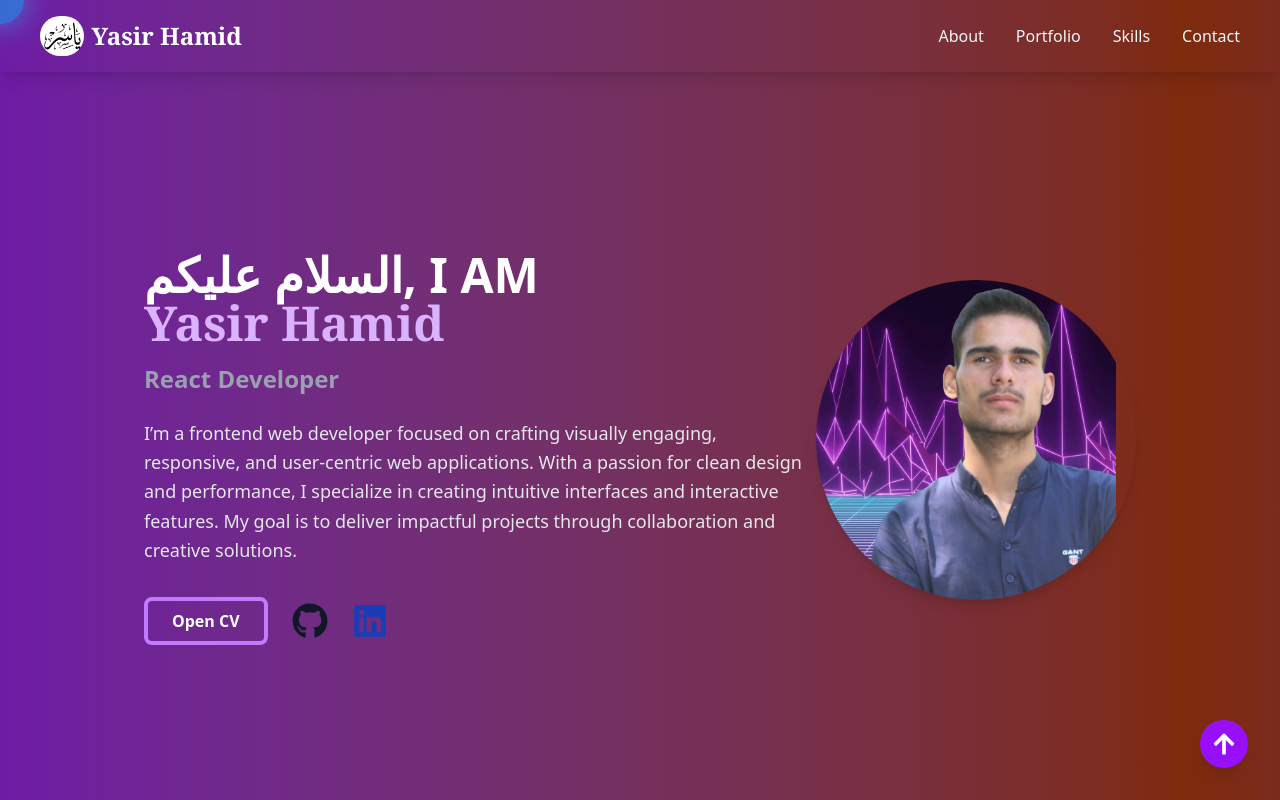
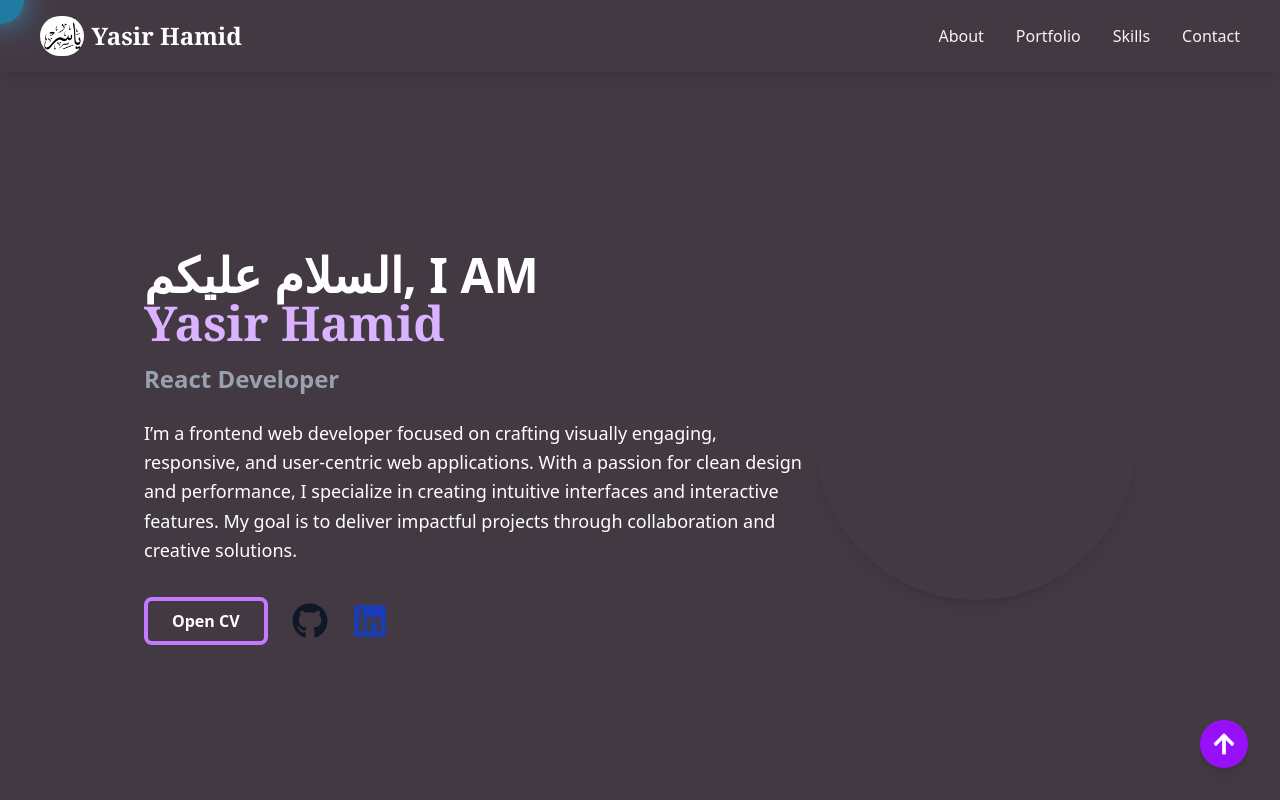
Before and after one commit to Yasirahm/Portfolio, a React (Vite) app: page / in a window 1280 px wide. Shown: the top 800 px of the page. Built offline with nearby package versions, Linux system fonts and the light colour scheme.

Commit message:
updated chnages

```diff
--- a/index.html
+++ b/index.html
@@ -7,6 +7,8 @@
     <title>Yasir Hamid</title>
 
     <script src="https://unpkg.com/@tailwindcss/browser@4"></script>
+    <script type="module" src="https://unpkg.com/@splinetool/viewer@1.9.75/build/spline-viewer.js"></script>
+
 
   </head>
   <body>
--- a/package.json
+++ b/package.json
@@ -10,6 +10,7 @@
     "preview": "vite preview"
   },
   "dependencies": {
+    "@splinetool/react-spline": "^4.0.0",
     "@tailwindcss/vite": "^4.0.6",
     "aos": "^2.3.4",
     "framer-motion": "^12.4.3",
--- a/src/App.jsx
+++ b/src/App.jsx
@@ -1,42 +1,50 @@
-import React from 'react'
-import Header from './components/Header'
-import About from './components/About'
-import Portfolio from './components/Portfolio'
-import Contact from './components/Contact'
-import Skills from './components/Skills'
-import Footer from './components/Footer'
-import Home from './components/Home'
-import CursorFollower from './components/CursorFollower' // Import the cursor component
+import React from "react";
+import Header from "./components/Header";
+import About from "./components/About";
+import Portfolio from "./components/Portfolio";
+import Contact from "./components/Contact";
+import Skills from "./components/Skills";
+import Footer from "./components/Footer";
+import Home from "./components/Home";
+import CursorFollower from "./components/CursorFollower"; // Import the cursor component
+import Spline from "./components/SplineViewer"; // 3D Background
 
 const App = () => {
   return (
-    <div className="min-h-screen text-gray-100 font-sans bg-gradient-to-r from-purple-800 via-orange-900 to-purple-900 animated-gradient">
+    <>
+      {/* Full-Screen 3D Background */}
+      <div className="fixed top-0 left-0 w-full h-full -z-10">
+        <Spline />
+      </div>
 
+      {/* Main Website Content */}
+      <div className="relative min-h-screen text-gray-100 font-sans bg-transparent">
         <CursorFollower /> {/* Adding the cursor follower here */}
 
-      <section id="header" className='h-[160px] lg:h-full'>
-        <Header/>
+        <section id="header" className="h-[160px] lg:h-full">
+          <Header />
         </section>
         <section id="home" className="h-screen flex items-center justify-center">
-        <Home/>
+          <Home />
         </section>
         <section id="about" className="h-full flex items-center justify-center">
           <About />
         </section>
         <section id="skills" className="h-full flex items-center justify-center">
-        <Skills/>
+          <Skills />
         </section>
         <section id="portfolio" className="h-full flex items-center justify-center">
-        <Portfolio/>
+          <Portfolio />
         </section>
         <section id="contact" className="h-full flex items-center justify-center">
-        <Contact/>
+          <Contact />
         </section>
         <section id="footer" className="h-full flex items-center justify-center">
-        <Footer/>
+          <Footer />
         </section>
       </div>
-  )
-}
+    </>
+  );
+};
 
-export default App
+export default App;
--- a/src/components/Home.jsx
+++ b/src/components/Home.jsx
@@ -3,6 +3,7 @@ import { motion } from "framer-motion";
 import { TypeAnimation } from "react-type-animation";
 import Yasir from "../assets/Yasir.png";
 import { FaGithub, FaLinkedin } from "react-icons/fa";
+import SplineViewer from "./SplineComponent";
 
 const Home = () => {
   return (
@@ -45,7 +46,7 @@ const Home = () => {
           />
         </h3>
 
-        <p className="mt-6 text-gray-200 text-sm lg:text-lg leading-relaxed">
+        <p className="mt-6 text-white text-sm lg:text-lg leading-relaxed">
           I’m a frontend web developer focused on crafting visually engaging,
           responsive, and user-centric web applications. With a passion for
           clean design and performance, I specialize in creating intuitive
@@ -81,11 +82,7 @@ const Home = () => {
         animate={{ opacity: 1, x: 0 }}
         transition={{ duration: 0.8 }}
       >
-        <img
-          src={Yasir}
-          alt="Yasir"
-          className="w-[300px] h-[450px] object-cover rounded-xl"
-        />
+        <SplineViewer/>
       </motion.div>
     </div>
   );
--- /dev/null
+++ b/src/components/SplineComponent.jsx
@@ -0,0 +1,21 @@
+import { useEffect } from 'react';
+
+function SplineViewer() {
+  useEffect(() => {
+    const script = document.createElement('script');
+    script.src = "https://unpkg.com/@splinetool/viewer@1.9.75/build/spline-viewer.js";
+    script.type = "module";
+    document.body.appendChild(script);
+  }, []);
+
+  return (
+    <div className="flex justify-center">
+      <spline-viewer
+        url="https://prod.spline.design/h1SutHXHC5E8F8VE/scene.splinecode"
+        style={{ width: "100%", height: "500px" }}
+      ></spline-viewer>
+    </div>
+  );
+}
+
+export default SplineViewer;
--- /dev/null
+++ b/src/components/SplineViewer.jsx
@@ -0,0 +1,27 @@
+import { useEffect } from "react";
+
+function Spline() {
+  useEffect(() => {
+    // Load the Spline viewer script dynamically
+    const script = document.createElement("script");
+    script.src = "https://unpkg.com/@splinetool/viewer@1.9.75/build/spline-viewer.js";
+    script.type = "module";
+    document.body.appendChild(script);
+
+    return () => {
+      document.body.removeChild(script); // Cleanup on component unmount
+    };
+  }, []);
+
+  return (
+    <div
+      className="absolute top-0 left-0 w-full h-full -z-10"
+      dangerouslySetInnerHTML={{
+        __html: `<spline-viewer url="https://prod.spline.design/v7QYSxtc126SIWes/scene.splinecode"
+                  style="width:100%; height:100vh;"></spline-viewer>`,
+      }}
+    />
+  );
+}
+
+export default Spline;
```
Also changed, not shown: 1 other file (tests, documents, lock files or other folders). Lines whose indentation alone changed are shown as unchanged.
